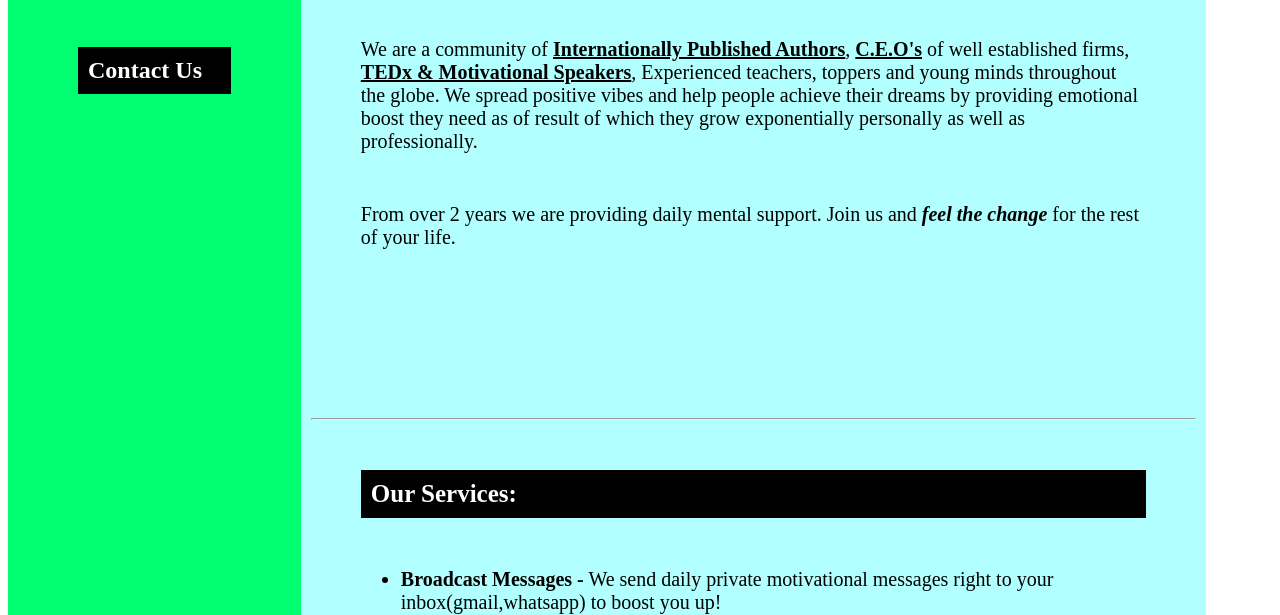
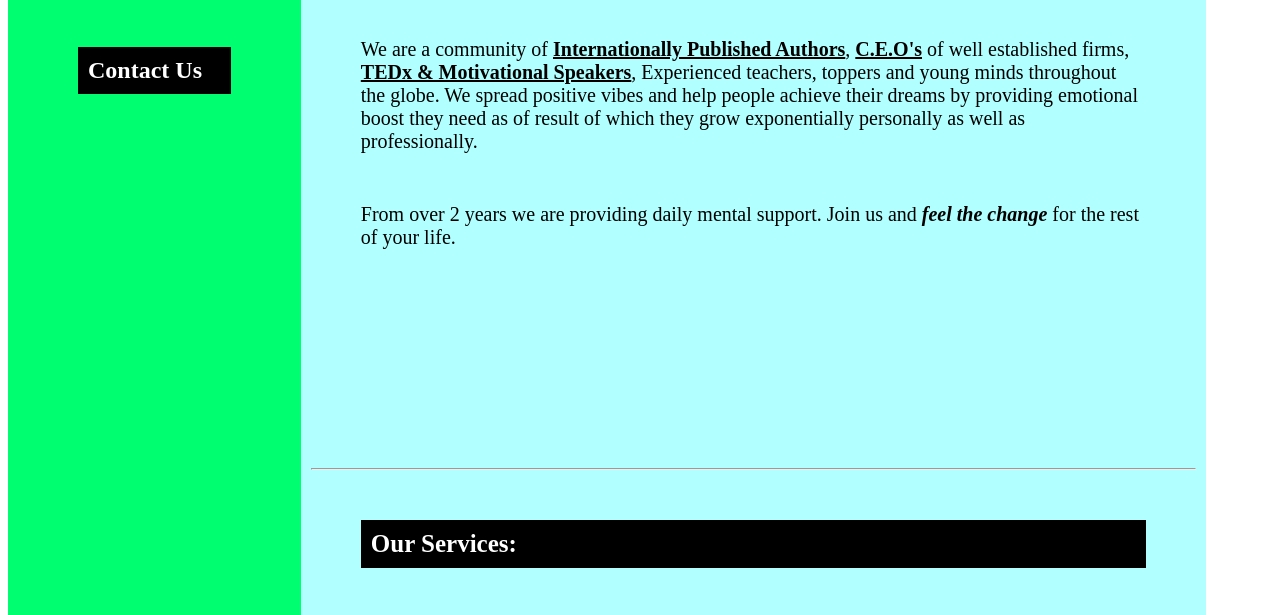
Before and after one commit to sachinporwal/sachinporwal.github.io, a plain HTML site: page index.html in a window 1280 px wide. Shown: the part 646-1261 px from the top of the page. Drawn offline with Linux system fonts and the light colour scheme.

Commit message:
Update index.html

```diff
--- a/index.html
+++ b/index.html
@@ -8,13 +8,13 @@
 
 			header{text-align:center;background-color: Black; color: white;padding: 4px}
 
-			nav{float:left;width:20%;height:900px;background:#00ff70;padding:20px}
+			nav{float:left;width:20%;height:1000px;background:#00ff70;padding:20px}
 			article {
   					float: left;
   					padding: 10px;
   					width: 70%;
   					background-color:#b1ffff;
-  					height: 500px;
+  					height: 550px;
 					}
 
 			a:link {
```
